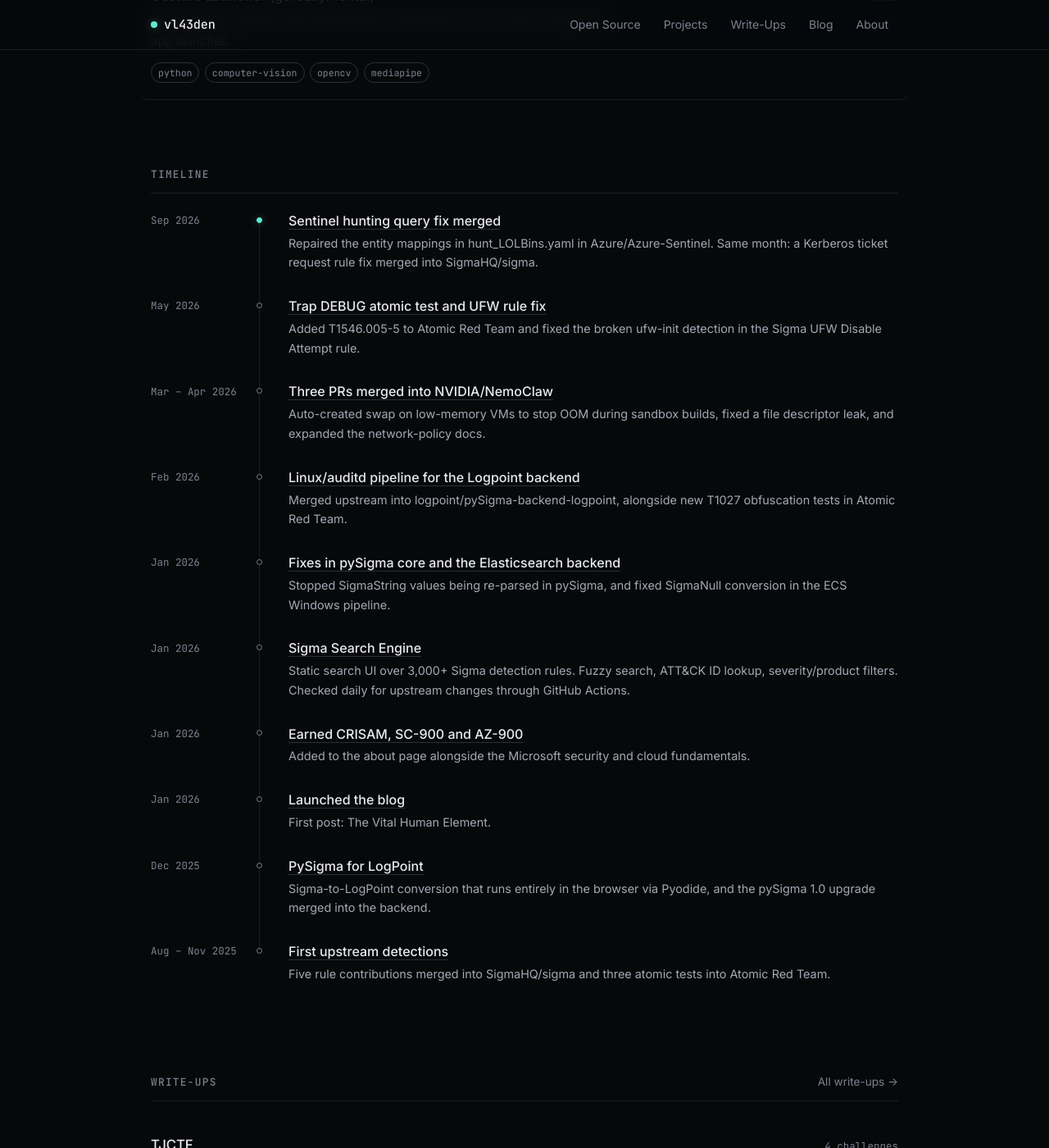
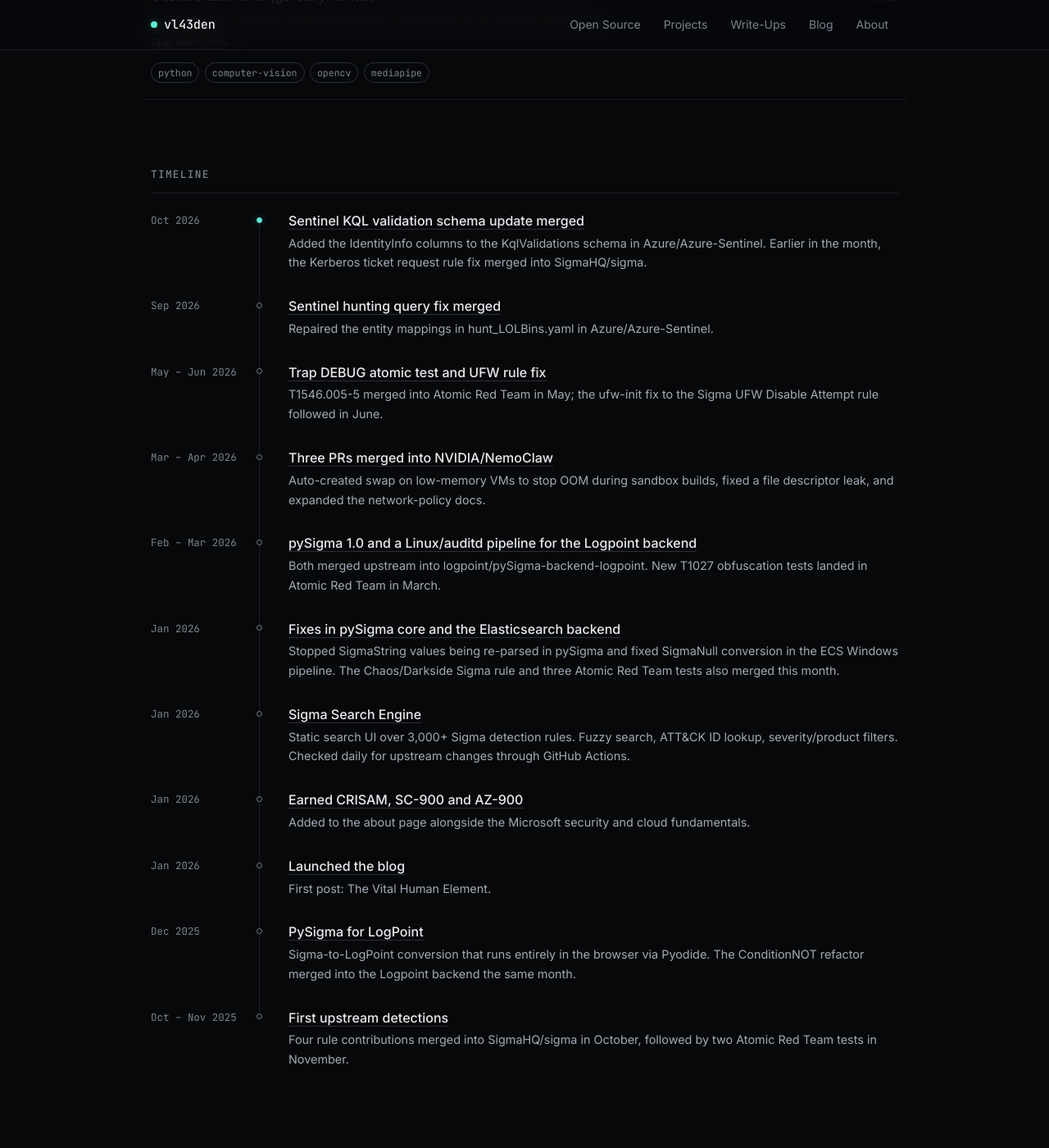
Before and after one commit to vl43den/vl43den.github.io, a Jekyll site: the page built from index.html, in a window 1280 px wide and 1400 px high, scrolled down 2012 px. Shown: the whole window at 82% size. Built offline with Jekyll 4.4.1, drawn with Linux system fonts in a browser that asks for light colours; the list of posts is cut into pages by our own code; some of the changed text lies outside the part shown.

Commit message:
update: new contributions and updated timeline

```diff
--- a/_data/timeline.yml
+++ b/_data/timeline.yml
@@ -1,24 +1,29 @@
 # Newest first. Add an entry here and it shows up on the homepage.
 # Fields: date (free text), title, desc, url (optional; internal path or full https:// link)
+# Upstream PRs are dated by when they merged.
+- date: "Oct 2026"
+  title: "Sentinel KQL validation schema update merged"
+  desc: "Added the IdentityInfo columns to the KqlValidations schema in Azure/Azure-Sentinel. Earlier in the month, the Kerberos ticket request rule fix merged into SigmaHQ/sigma."
+  url: https://github.com/Azure/Azure-Sentinel/pull/15418
 - date: "Sep 2026"
   title: "Sentinel hunting query fix merged"
-  desc: "Repaired the entity mappings in hunt_LOLBins.yaml in Azure/Azure-Sentinel. Same month: a Kerberos ticket request rule fix merged into SigmaHQ/sigma."
+  desc: "Repaired the entity mappings in hunt_LOLBins.yaml in Azure/Azure-Sentinel."
   url: https://github.com/Azure/Azure-Sentinel/pull/15144
-- date: "May 2026"
+- date: "May – Jun 2026"
   title: "Trap DEBUG atomic test and UFW rule fix"
-  desc: "Added T1546.005-5 to Atomic Red Team and fixed the broken ufw-init detection in the Sigma UFW Disable Attempt rule."
+  desc: "T1546.005-5 merged into Atomic Red Team in May; the ufw-init fix to the Sigma UFW Disable Attempt rule followed in June."
   url: https://github.com/redcanaryco/atomic-red-team/pull/3338
 - date: "Mar – Apr 2026"
   title: "Three PRs merged into NVIDIA/NemoClaw"
   desc: "Auto-created swap on low-memory VMs to stop OOM during sandbox builds, fixed a file descriptor leak, and expanded the network-policy docs."
   url: /contributions/#nvidia-nemoclaw
-- date: "Feb 2026"
-  title: "Linux/auditd pipeline for the Logpoint backend"
-  desc: "Merged upstream into logpoint/pySigma-backend-logpoint, alongside new T1027 obfuscation tests in Atomic Red Team."
+- date: "Feb – Mar 2026"
+  title: "pySigma 1.0 and a Linux/auditd pipeline for the Logpoint backend"
+  desc: "Both merged upstream into logpoint/pySigma-backend-logpoint. New T1027 obfuscation tests landed in Atomic Red Team in March."
   url: https://github.com/logpoint/pySigma-backend-logpoint/pull/33
 - date: "Jan 2026"
   title: "Fixes in pySigma core and the Elasticsearch backend"
-  desc: "Stopped SigmaString values being re-parsed in pySigma, and fixed SigmaNull conversion in the ECS Windows pipeline."
+  desc: "Stopped SigmaString values being re-parsed in pySigma and fixed SigmaNull conversion in the ECS Windows pipeline. The Chaos/Darkside Sigma rule and three Atomic Red Team tests also merged this month."
   url: https://github.com/SigmaHQ/pySigma/pull/433
 - date: "Jan 2026"
   title: "Sigma Search Engine"
@@ -34,9 +39,9 @@
   url: /blog/
 - date: "Dec 2025"
   title: "PySigma for LogPoint"
-  desc: "Sigma-to-LogPoint conversion that runs entirely in the browser via Pyodide, and the pySigma 1.0 upgrade merged into the backend."
+  desc: "Sigma-to-LogPoint conversion that runs entirely in the browser via Pyodide. The ConditionNOT refactor merged into the Logpoint backend the same month."
   url: /converter-lp/
-- date: "Aug – Nov 2025"
+- date: "Oct – Nov 2025"
   title: "First upstream detections"
-  desc: "Five rule contributions merged into SigmaHQ/sigma and three atomic tests into Atomic Red Team."
+  desc: "Four rule contributions merged into SigmaHQ/sigma in October, followed by two Atomic Red Team tests in November."
   url: /contributions/
```
Also changed, not shown: _data/contributions.yml (+47 -43 lines).
